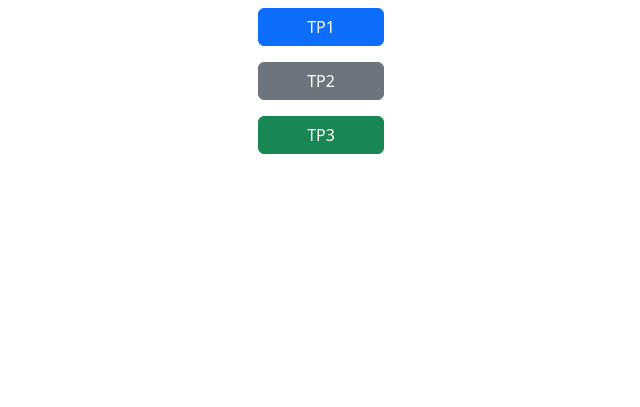
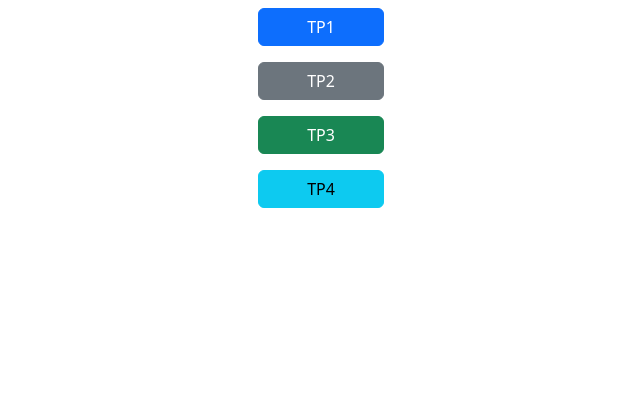
Before and after one commit to FedericoLores/practicos-PWD, a PHP site: page /dinamica/vista/indicePrincipal.php in a window 1280 px wide. Shown: the part 99-506 px from the top of the page, without its empty margins (319-959 px from the left). Run offline with PHP 8.4, Linux system fonts and the light colour scheme.

Commit message:
agregado tp4 al menu

```diff
--- a/vista/indicePrincipal.php
+++ b/vista/indicePrincipal.php
@@ -15,6 +15,11 @@ include_once("./estructura/headerPrincipal.php");
     <div class="row">
         <div class="col my-2">
         <button class="btn btn-success px-5" data-bs-target="#tp3" data-bs-toggle="modal">TP3</button>
+        </div>
+    </div>
+    <div class="row">
+        <div class="col my-2">
+        <button class="btn btn-info px-5" data-bs-target="#tp4" data-bs-toggle="modal">TP4</button>
         </div>
     </div>
 </div>
@@ -153,6 +158,54 @@ include_once("./estructura/headerPrincipal.php");
   </div>
 </div>
 
+<div class="modal fade" id="tp4">
+  <div class="modal-dialog modal-dialog-centered">
+    <div class="modal-content">
+      <div class="modal-header">
+        <h1 class="modal-title fs-5">TP 4</h1>
+        <button type="button" class="btn-close" data-bs-dismiss="modal"></button>
+      </div>
+      <div class="modal-body">
+        <div class="row">
+            <div class="col my-2 d-flex justify-content-center">
+                <a class="btn btn-primary" href="./tp4/verAutos.php">(ej 3) Ver Autos</a>
+            </div>
+        </div>
+        <div class="row">
+            <div class="col my-2 d-flex justify-content-center">
+                <a class="btn btn-primary" href="./tp4/buscarAuto.php">(ej 4) Buscar Auto</a>
+            </div>
+        </div>
+        <div class="row">
+            <div class="col my-2 d-flex justify-content-center">
+                <a class="btn btn-primary" href="./tp4/listaPersonas.php">(ej 5) Lista Personas</a>
+            </div>
+        </div>
+        <div class="row">
+            <div class="col my-2 d-flex justify-content-center">
+                <a class="btn btn-primary" href="./tp4/nuevaPersona.php">(ej 6) Nueva Persona</a>
+            </div>
+        </div>
+        <div class="row">
+            <div class="col my-2 d-flex justify-content-center">
+                <a class="btn btn-primary" href="./tp4/nuevoAuto.php">(ej 7) Nuevo Auto</a>
+            </div>
+        </div>
+
+        <div class="row">
+            <div class="col my-2 d-flex justify-content-center">
+                <a class="btn btn-primary" href="./tp4/cambioDuenio.php">(ej 8) Cambio Due&ntilde;o</a>
+            </div>
+        </div>
+        <div class="row">
+            <div class="col my-2 d-flex justify-content-center">
+                <a class="btn btn-primary" href="./tp4/buscarPersona.php">(ej 9) Buscar Persona</a>
+            </div>
+        </div>
+      </div>
+    </div>
+  </div>
+</div>
 
 
 
```
